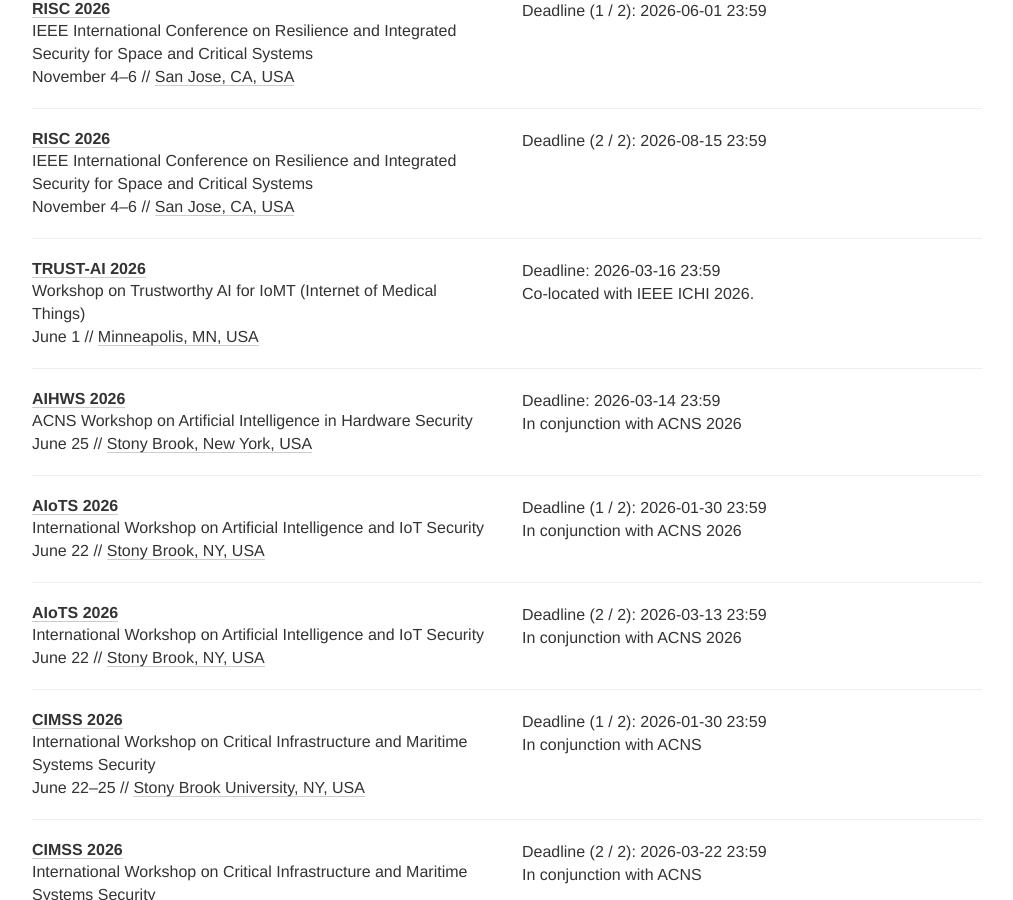
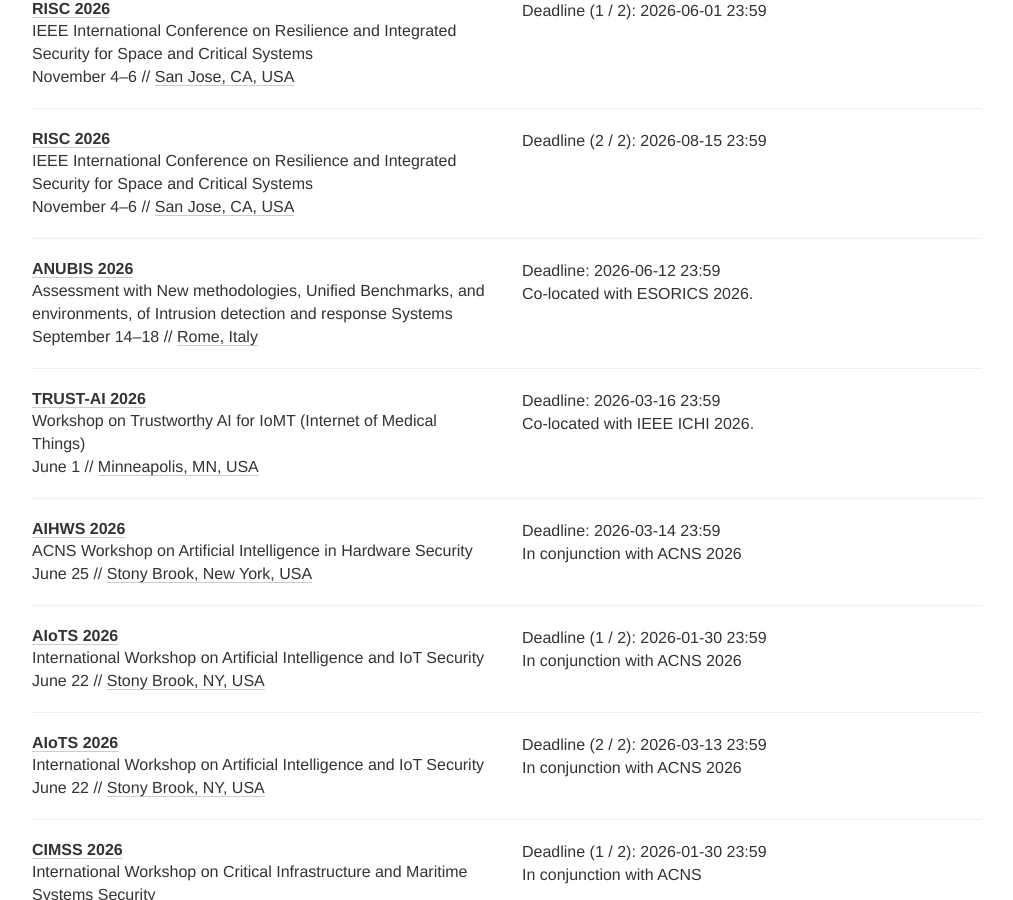
Before and after one commit to sec-deadlines/sec-deadlines.github.io, a Jekyll site: the page built from index.html, in a window 1280 px wide and 900 px high, scrolled down 15264 px. Shown: the whole window, without its empty margins (133-1146 px from the left). Built offline with Jekyll 4.4.1, drawn with Linux system fonts in a browser that asks for light colours; nearby versions of some CDN libraries; comment, search, counter and statistics services are not loaded.

Commit message:
Add ANUBIS workshop

```diff
--- a/_data/conferences.yml
+++ b/_data/conferences.yml
@@ -884,6 +884,17 @@
 
 # Workshops
 
+- name: ANUBIS
+  description: Assessment with New methodologies, Unified Benchmarks, and environments, of Intrusion detection and response Systems
+  year: 2026
+  link: https://superviz.inria.fr/anubis26/
+  deadline:
+    - "2026-06-12 23:59"
+  comment: Co-located with ESORICS 2026.
+  date: September 14-18
+  place: Rome, Italy
+  tags: [SEC, PRIV, SHOP, OTHERS]
+
 - name: TRUST-AI
   description: Workshop on Trustworthy AI for IoMT (Internet of Medical Things)
   year: 2026
```
